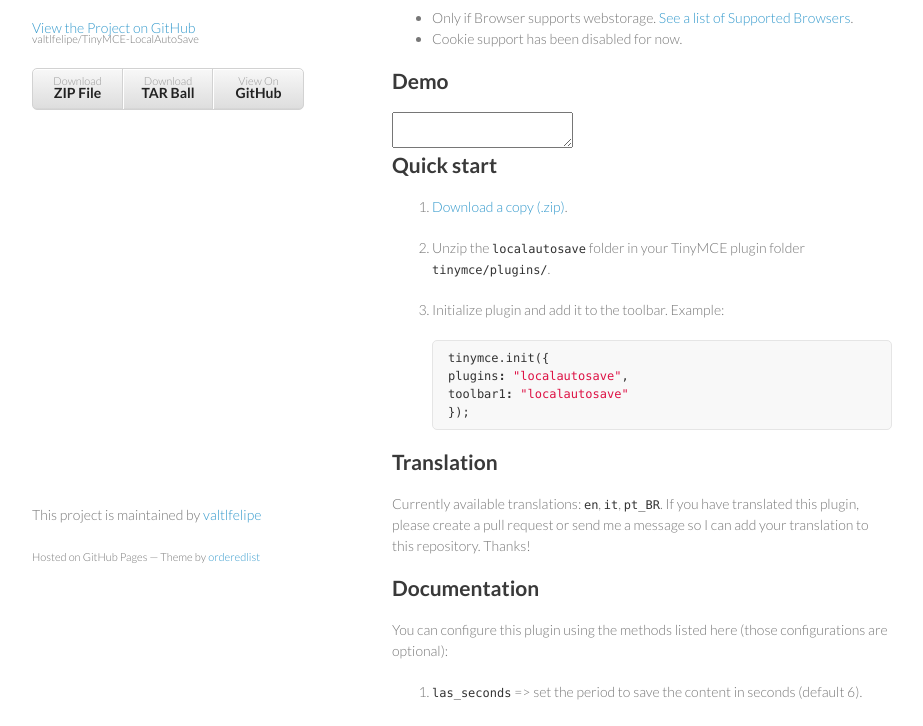
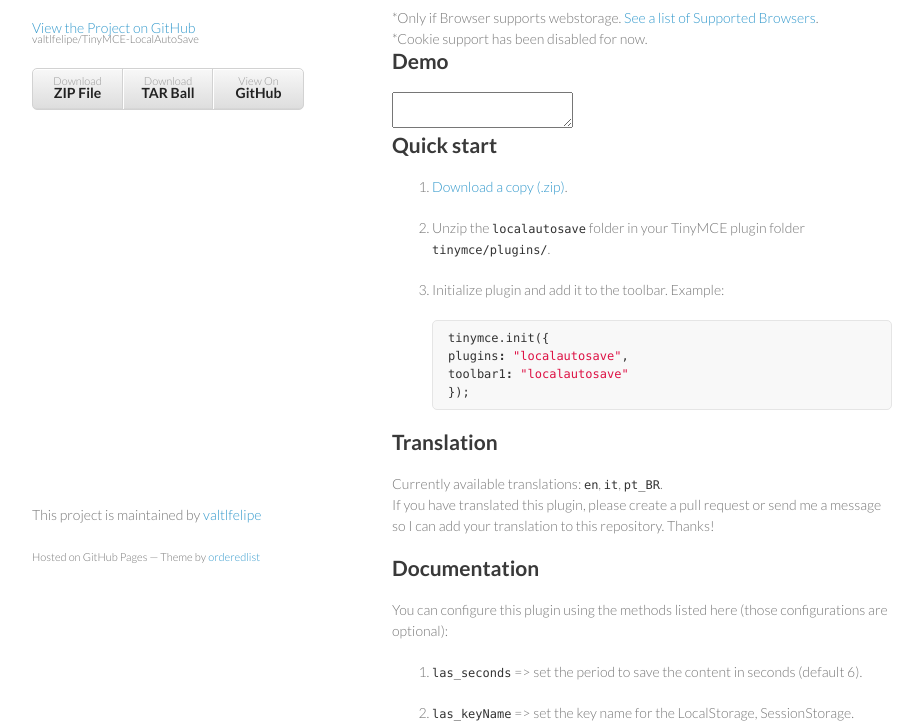
Before and after one commit to valtlfelipe/TinyMCE-LocalAutoSave, a plain HTML site: page index.html in a window 1280 px wide. Shown: the part 164-890 px from the top of the page, without its empty margins (178-1101 px from the left). Drawn offline with nearby package versions, Linux system fonts and the light colour scheme; a script that the page names is missing.

Commit message:
update pages

```diff
--- a/index.html
+++ b/index.html
@@ -46,10 +46,10 @@
 
 <p>Save the TinyMCE (v4.x) content to LocalStorage* or SessionStorage* in your Browser to avoid losing your content in an page refresh, etc.</p>
 
-<ul>
-<li>Only if Browser supports webstorage. <a href="http://www.html5rocks.com/features/storage#support">See a list of Supported Browsers</a>.</li>
-<li>Cookie support has been disabled for now.</li>
-</ul><h2>
+*Only if Browser supports webstorage. <a href="http://www.html5rocks.com/features/storage#support">See a list of Supported Browsers</a>.
+<br>
+*Cookie support has been disabled for now.
+<h2>
 <a name="demo" class="anchor" href="#demo"><span class="octicon octicon-link"></span></a>Demo</h2>
 
 <textarea id="demoTextArea"></textarea>
@@ -74,6 +74,7 @@
 <a name="translation" class="anchor" href="#translation"><span class="octicon octicon-link"></span></a>Translation</h2>
 
 <p>Currently available translations: <code>en</code>, <code>it</code>, <code>pt_BR</code>.
+<br>
 If you have translated this plugin, please create a pull request or send me a message so I can add your translation to this repository. Thanks!</p>
 
 <h2>
```
